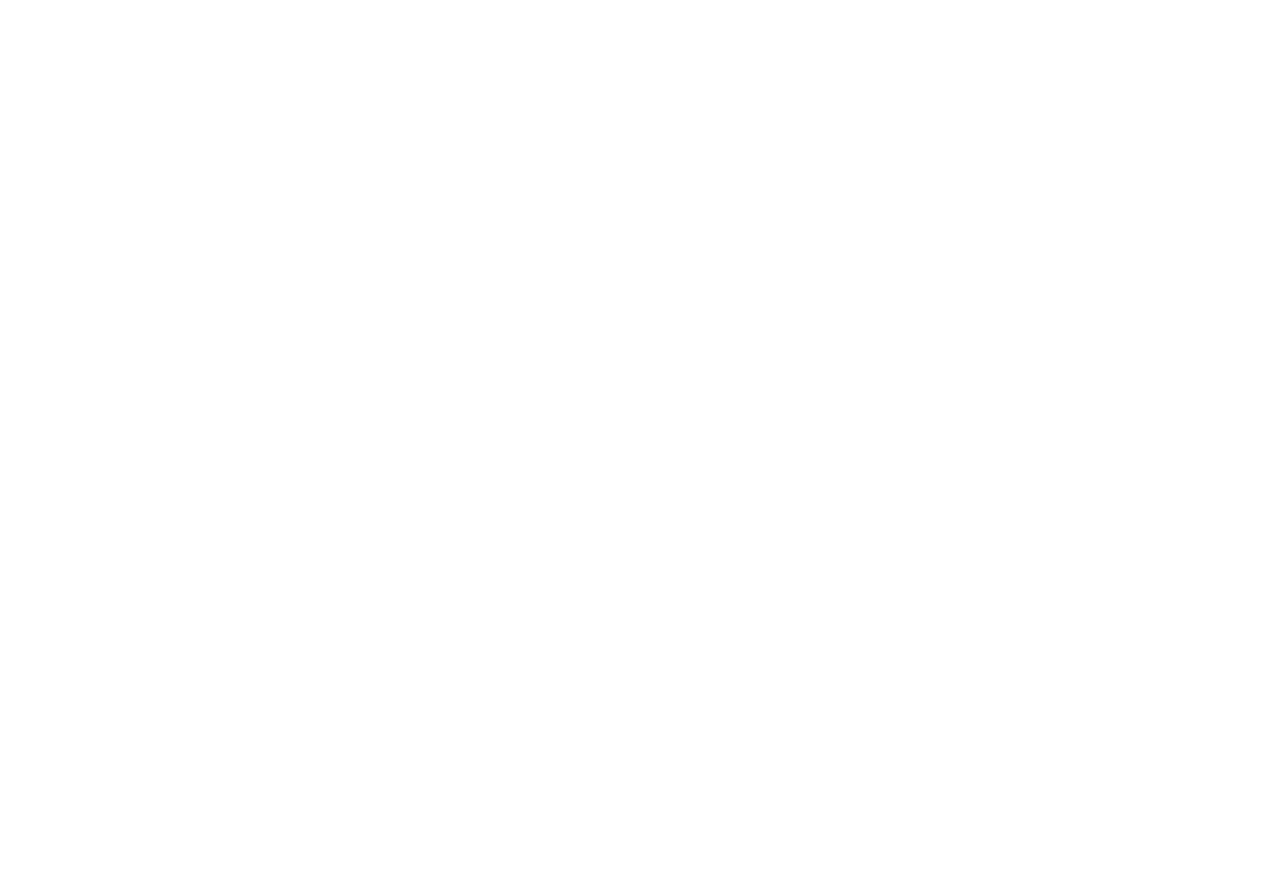
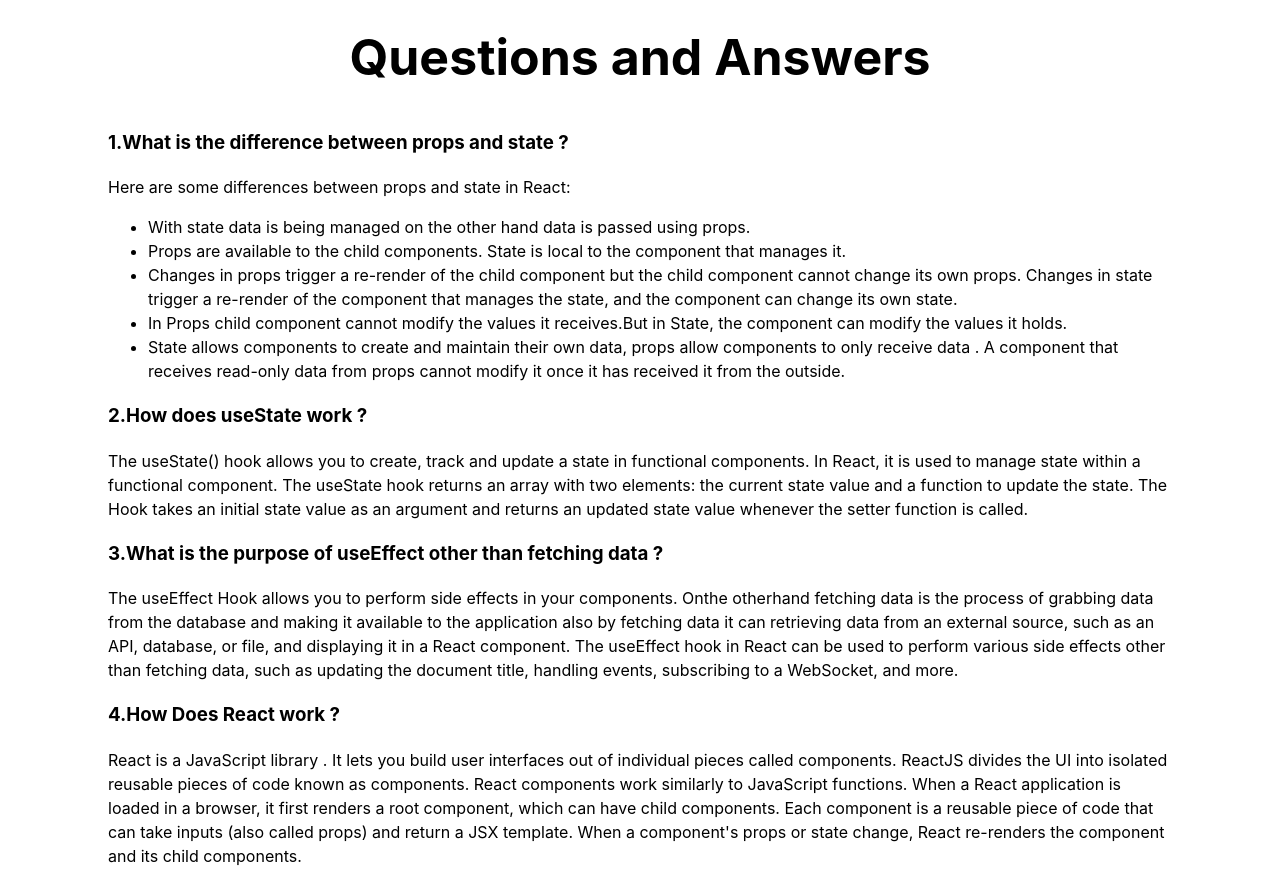
Before and after one commit to 23Mubasshir/Knowledge-Cafe, a React (Vite) app: page / in a window 1280 px wide. Shown: the part 3620-4504 px from the top of the page. Before the commit the page ends 3628 px from the top, so only its background shows below. Built offline with nearby package versions, Linux system fonts and the light colour scheme.

Commit message:
Question and Answer added

```diff
--- a/src/components/Footer/Footer.css
+++ b/src/components/Footer/Footer.css
@@ -0,0 +1,8 @@
+.question-answer-header h1{
+    text-align: center;
+    margin-top: 20px;
+    font-size: 50px;
+}
+.question-answer{
+padding: 0 100px 0 100px;
+}
--- a/src/components/Footer/Footer.jsx
+++ b/src/components/Footer/Footer.jsx
@@ -1,11 +1,71 @@
-import React from 'react';
+import React from "react";
+import './Footer.css'
 
 const Footer = () => {
-    return (
-        <div>
+  return (
+    <div className="question-answer-header">
+      <h1>Questions and Answers</h1>
+      <div className="question-answer">
+      <h3>1.What is the difference between props and state ?</h3>
+      <p>
+        Here are some differences between props and state in React:
+        <ul>
+            <li>With state data is being managed on the other hand data is passed using props.
+            </li>
+            <li>Props are available to the child components. State is local to
+        the component that manages it. </li>
+            <li>Changes in props trigger a re-render
+        of the child component but the child component cannot change its own
+        props. Changes in state trigger a re-render of the component that
+        manages the state, and the component can change its own state. </li>
+            <li>In Props child component cannot modify the values it receives.But in State,
+        the component can modify the values it holds. </li>
+            <li>State allows components
+        to create and maintain their own data, props allow components to only
+        receive data . A component that receives read-only data from props
+        cannot modify it once it has received it from the outside.</li>
+        </ul>
 
-        </div>
-    );
+      </p>
+
+      <h3>2.How does useState work ?</h3>
+      <p>
+        The useState() hook allows you to create, track and update a state in
+        functional components. In React, it is used to manage state within a
+        functional component. The useState hook returns an array with two
+        elements: the current state value and a function to update the state.
+        The Hook takes an initial state value as an argument and returns an
+        updated state value whenever the setter function is called.
+      </p>
+
+      <h3>3.What is the purpose of useEffect other than fetching data ?</h3>
+
+      <p>
+        The useEffect Hook allows you to perform side effects in your
+        components. Onthe otherhand fetching data is the process of grabbing
+        data from the database and making it available to the application also
+        by fetching data it can retrieving data from an external source, such as
+        an API, database, or file, and displaying it in a React component. The
+        useEffect hook in React can be used to perform various side effects
+        other than fetching data, such as updating the document title, handling
+        events, subscribing to a WebSocket, and more.
+      </p>
+
+      <h3>4.How Does React work ?</h3>
+      <p>
+        React is a JavaScript library . It lets you build user interfaces out of
+        individual pieces called components. ReactJS divides the UI into
+        isolated reusable pieces of code known as components. React components
+        work similarly to JavaScript functions. When a React application is
+        loaded in a browser, it first renders a root component, which can have
+        child components. Each component is a reusable piece of code that can
+        take inputs (also called props) and return a JSX template. When a
+        component's props or state change, React re-renders the component and
+        its child components.
+      </p>
+      </div>
+    </div>
+  );
 };
 
 export default Footer;
```
